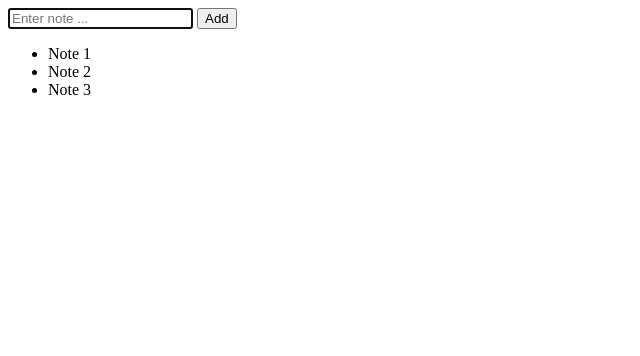
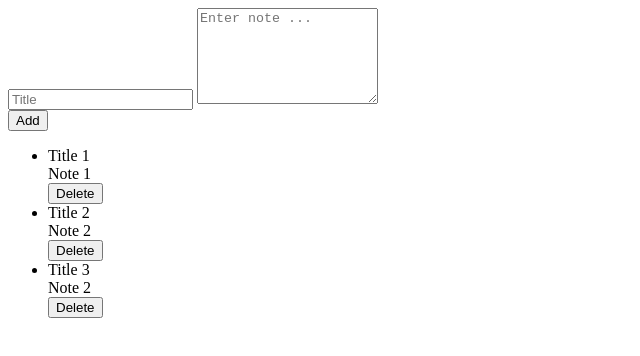
Before and after one commit to Laibaax/Notes, a plain HTML site: page index.html in a window 1280 px wide. Shown: the whole page, without its empty margins (0-640 px from the left). Drawn offline with Linux system fonts and the light colour scheme.

Commit message:
Step 11: extend data model

```diff
--- a/index.html
+++ b/index.html
@@ -1,23 +1,44 @@
 <!DOCTYPE html>
 <html lang="en">
   <head>
-    <meta charset="UTF-8">
-    <meta http-equiv="X-UA-Compatible" content="IE=edge">
+    <meta charset="UTF-8" />
+    <meta http-equiv="X-UA-Compatible" content="IE=edge" />
     <meta name="viewport" content="width=device-width, initial-scale=1.0" />
     <title>Notes</title>
   </head>
   <body>
     <main>
-    <script src="/index.js"></script>
       <div>
-      <input id="text" type="text" aria-label="text" autofocus placeholder="Enter note ..." />
+        <input id="title" type="text" name="title" placeholder="Title" spellcheck="false" />
+        <textarea id="text" type="text" name="text" placeholder="Enter note ..." spellcheck="false" rows="6"></textarea>
+        <div>
           <button id="add">Add</button>
         </div>
+      </div>
       <ul id="list">
-      <li>Note 1</li>
-      <li>Note 2</li>
-      <li>Note 3</li>
+        <li id="676c9ba771">
+          <div>Title 1</div>
+          <div>Note 1</div>
+          <div>
+            <button>Delete</button>
+          </div>
+        </li>
+        <li id="dc19d1538f">
+          <div>Title 2</div>
+          <div>Note 2</div>
+          <div>
+            <button>Delete</button>
+          </div>
+        </li>
+        <li id="fd8c75b4fb">
+          <div>Title 3</div>
+          <div>Note 2</div>
+          <div>
+            <button>Delete</button>
+          </div>
+        </li>
       </ul>
     </main>
+    <script src="/index.js"></script>
   </body>
 </html>
--- a/index.js
+++ b/index.js
@@ -1,46 +1,42 @@
+// Model
 const notes = [
-
+    // { id: "676c9ba771", title: "Title 1", text: "ToDo 1" },
+    // { id: "dc19d1538f", title: "Title 2", text: "ToDo 2" },
+    // { id: "fd8c75b4fb", title: "Title 3", text: "ToDo 2" },
+    // ...
   ];
 
+  // View
+  // see HTML
   function buildLIItem(note) {
     const item = document.createElement("li");
     item.textContent = note;
     item.addEventListener("click", handleClickLIItem);
     return item;
   }
-document.addEventListener("DOMContentLoaded", function() {
+  // Controller
+  document.addEventListener("DOMContentLoaded", function () {
     const button = document.getElementById("add");
     button.addEventListener("click", handleClick);
-
-const input = document.getElementById("text");
-input.addEventListener("keydown", handleKeyDown);
   });
 
   function handleClick(/* event */) {
     add();
   }
-function handleKeyDown(event) {
-    if(event.key === "Enter") {
-        add();
-    }
-}
-
-function add() {
-    const input = document.getElementById("text");
-    const note = input.value;
-}
 
   function handleClickLIItem(event) {
     const list = document.getElementById("list");
     list.removeChild(event.target);
-
   }
-
+  function add() {
+    const input = document.getElementById("text");
+    const note = input.value;
     if (note) {
       const list = document.getElementById("list");
       const item = buildLIItem(note);
       list.appendChild(item);
       notes.push(note);
-    input.value = ""; //reset input
+      input.value = "";
       input.focus();
     }
+  }
```
Lines whose indentation alone changed are shown as unchanged.
